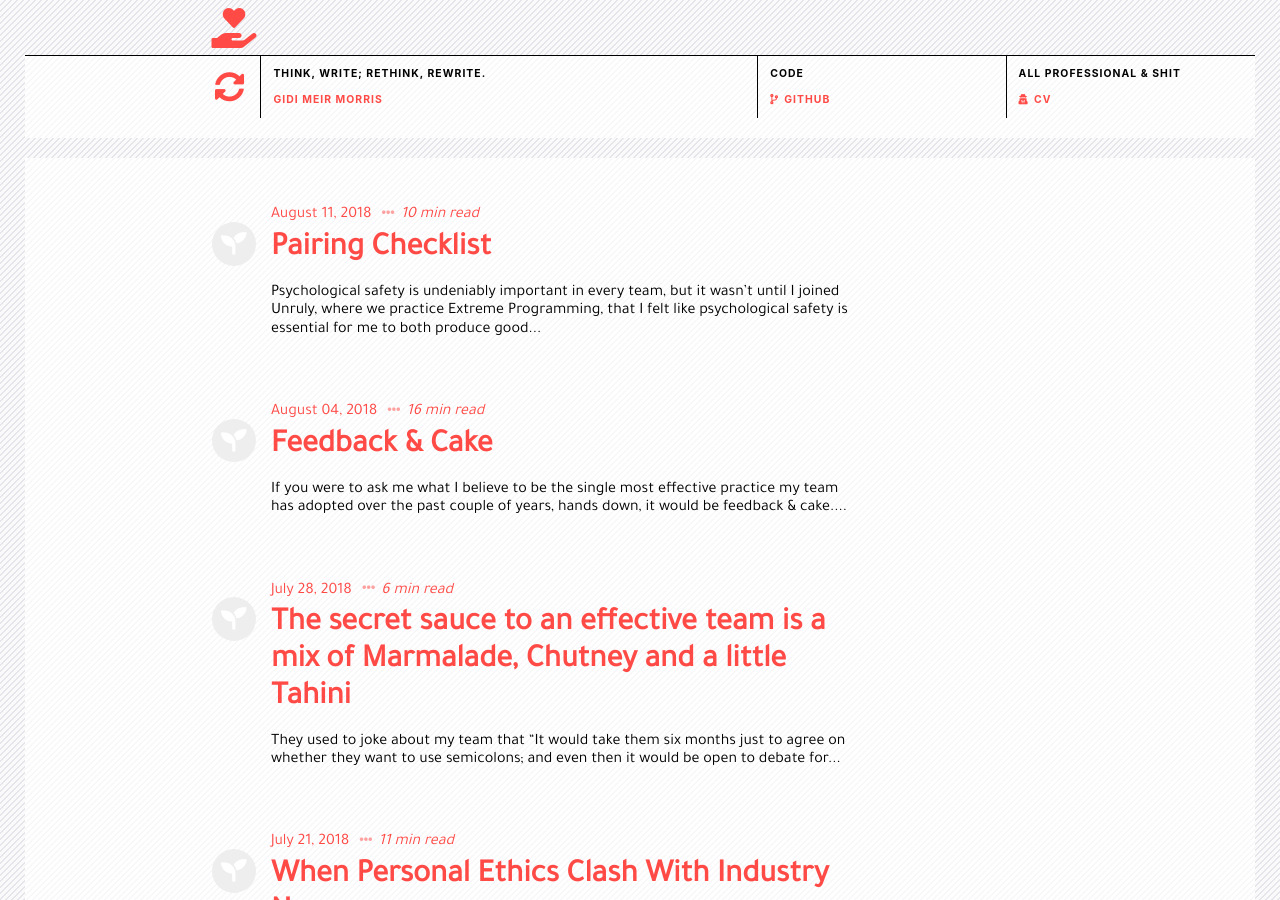
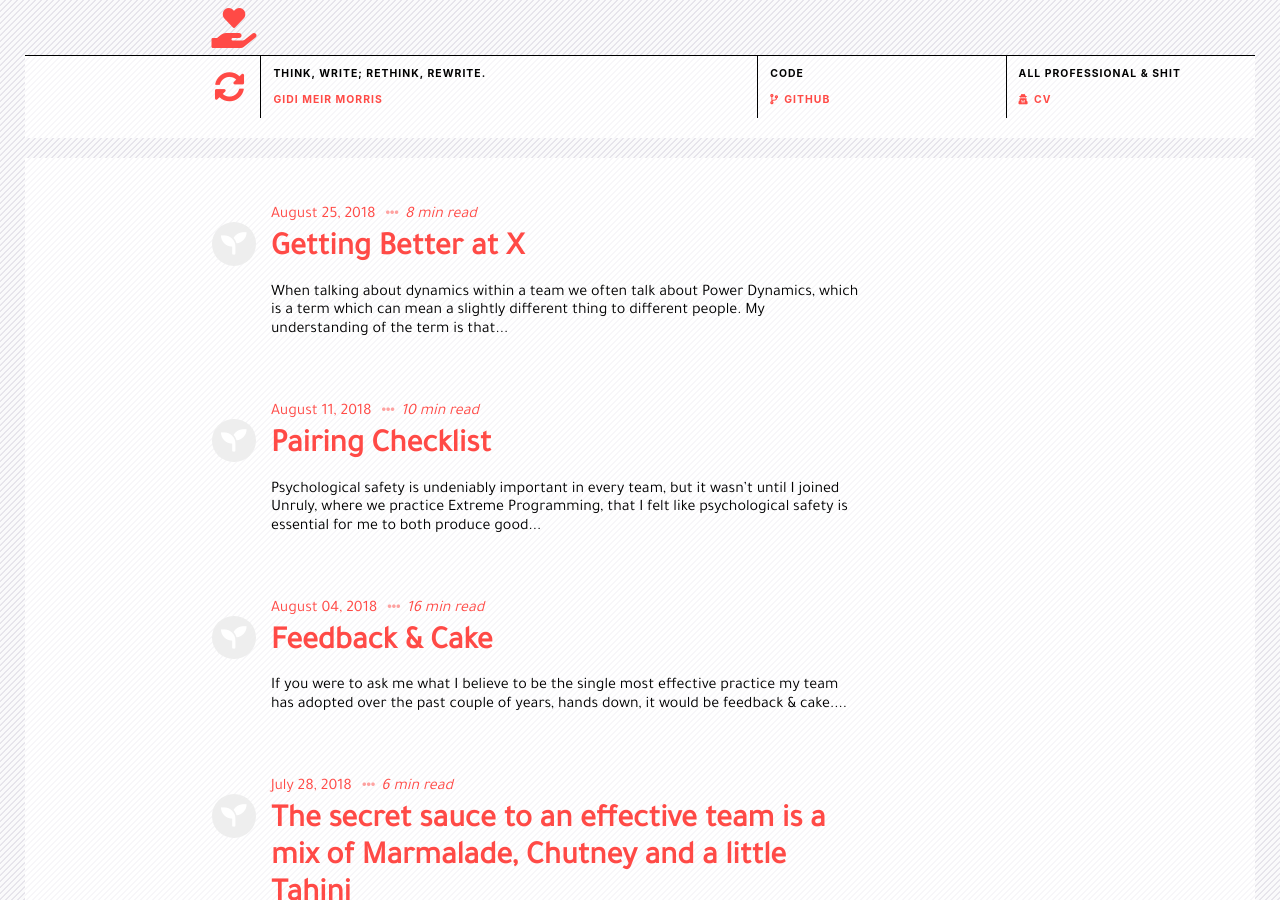
Before and after one commit to gmmorris/gmmorris.github.io, a Jekyll site: the page built from index.md, in a window 1280 px wide and 900 px high. Built offline with Jekyll 4.4.1, drawn with Linux system fonts in a browser that asks for light colours; nearby versions of some CDN libraries; some of the changed lines change nothing that is shown.

Commit message:
added getting better at post

```diff
--- a/_posts/2018-07-28-the-secret-sauce-to-an-effective-team.md
+++ b/_posts/2018-07-28-the-secret-sauce-to-an-effective-team.md
@@ -72,9 +72,9 @@ I'd like to delve into each one of these activities, and will be dedicating a bl
 
 1. [_Feedback & Cake_]({% post_url 2018-08-04-feedback-and-cake %}) A feedback cycle intended to give everyone an opportunity to give and receive feedback. And eat cake.
 2. [_Pairing checklist_]({% post_url 2018-08-11-pairing-checklist %}) A foundation for setting mutual expectations during a pair programming session
-3. _Occupy hand signals_ Improving team communication by introducing hand signals
-4. _Experiments as an entity_ When team members fear change, elevate experiments to story card level
-5. _Getting better at **X**_ A foundation for continuous improvement
+3. [_Getting better at **X**_]({ post_url 2018-08-26-getting-better-at }) A foundation for continuous improvement
+4. _Occupy hand signals_ Improving team communication by introducing hand signals
+5. _Experiments as an entity_ When team members fear change, elevate experiments to story card level
 6. _Pairing matrix_ Ensure a balanced opportunity for all team members to mentor and to be mentored
 7. _Weekly Dojos_ Reduce the fog around coding practices by including everyone in the conversation as part of an ubermob
 
--- /dev/null
+++ b/_posts/2018-08-26-getting-better-at.md
@@ -0,0 +1,146 @@
+---
+layout: post
+title:  "Getting Better at X"
+date: 2018-08-25 17:43:00 +0100
+tags: psychological safety, trust, continuous improvement, team building
+icon: seedling
+description: "Practical steps to we took to building psychological safety by reducing the Power Dynamic between newcomers and long standing team members"
+banner: banner-parliament
+banner-desc: "Ballads of the Bench and Bar"
+banner-img: "/assets/img/banners/parliament.png"
+banner-desc-link: "https://www.flickr.com/photos/britishlibrary/11283075654"
+---
+{::options parse_block_html="true" /}
+<section>When talking about dynamics within a team we often talk about **Power Dynamics**, which is a term which can mean a slightly different thing to different people. My understanding of the term is that it describes the way two or more individuals interact with each other between whom there exists a power discrepancy.
+
+There are many examples of these sorts of **Power Dynamics**, such as the interaction between highly experienced individuals and their newcomer colleagues, or those between individuals with academic degrees and those who are self taught.
+
+Today I'd like to focus on a particular activity my team has been conducteing which, I believe, has had a mitigating force on some of these dynamics, called **Getting Better at X**.
+</section>
+
+## Continuous Improvement
+<section>
+A _Getting Better at **X**_ session is a meeting involving all the members of the team, in which the team discusses how to get better at doing **X**.
+
+For example, in our _Getting Better at Pairing_ the team discussed how to get better at the daily activity of Pair Programming, a result of which was the creation of our [_Pairing checklist_]({% post_url 2018-08-11-pairing-checklist %}).
+
+This might sound like a simple enough idea, and I won't argue that there is anything particularly groundbreaking about this activity, but I feel it is worth presenting our method to these sessions as we have found it has produced good results for us.
+
+At its core, We do this in an effort of encouraging an environment of _continuously improving_, but I have also recognised a side benefit in relation to power dynamics which I will describe after presenting the method.
+</section>
+
+### Define what you consider to be good
+<section>
+Like any truly agile team, we live on an unhealthy<i class="fas fa-asterisk"></i> diet of post-it notes and sharpies. We begin the session by asking everyone to answer the simple question: **What does good X look like to you?**
+
+We take 15 minutes during which each team member scribbles down all the _properties_ of a successful and positive **X**.
+
+For example, in a _Getting Better at Pairing_ session, you might end up with a window of post-its like this:
+
+![](/assets/img/2018/08/getting-better-at-pairing-good.jpg)
+
+Being in London, the rain is of course compulsory, but what is not compulsory is for everyone to agree on what a good pairing session looks like. The idea is for everyone to express, from their point of view, what makes it good for them.
+
+For example, you can see that two team member disagree on what keyboard configuration would make a good pairing session for them, and that's absolutely fine.
+
+We use this list as a starting point.
+
+<sub><i class="fas fa-asterisk"></i> Unhealthy to the planet that is. In an attempt to mitigate this we've been experimenting with digital alternatives, though we have yet to find a single good alternative.</sub>
+</section>
+
+### Define what you consider to be bad
+<section>
+Next we repeat the process with a slight change, we now spend 15 minutes brainstorming on what properties make a bad **X**.
+
+If we go back to our _Getting Better at Pairing_ example, we might end up with a second window of post-its like this:
+
+![](/assets/img/2018/08/getting-better-at-pairing-bad.jpg)
+</section>
+
+### Discuss, Cull and Produce Working Agreements
+<section>
+At this point the team should be able to run through all of the points on the window.
+
+The process we have cultivated has worked more or less in the following manner:
+</section>
+
+#### Group
+<section>
+Group related post-its, be they good or bad, so that each group represents a topic, such as _Keyboard Switching_ or _How we teach as part of a pair_. It is perfectly valid for a post-it to remain on it's own if it represents a valid concern on its own.
+
+The grouping helps reduce repeated conversations as you run through the list and focus the discussion.
+</section>
+
+#### Discuss
+<section>
+Discuss the post-its, group by group, allowing each person who wishes to express why they agree or disagree with the notion that the behaviour on the post-it makes an **X** good or bad.
+
+As the team converges on a list of behaviours which they feel encourage good, or bad, **X**, we try to produce a corresponding list of **Working Agreements** which will encourage, or discourage, the team of exhibiting these behaviours where appropriate.
+
+For example, on our _Getting Better at Pairing_ session we all agreed **messy desks** make it harder to enjoy a good pairing session, so we defined a working agreement to clean up the desk prior to every session. Has it worked 100% of the time? No, but it has defined a social contract which has made it easier to enforce the desired behaviour.
+</section>
+
+#### Cull
+<section>
+If the team fails to agree on the validty of a post-it, feel free to cull it.
+
+One possible situation you may encounter is where the team identifies multiple behaviours to be subjectively valid, depending on the context.
+
+We encountered such a situation in our _Getting Better at Pairing_ session. In our case, it was the choice between _pairing on a single keyboard_, where developers swap seats every set period of time, and that of _a multiple keyboard setup_ where each developer has their own. The team felt both approaches were appropriate depending on the pair invovled.
+
+In such a situation you can set a _working agreement_ where by each pair discusses the method they would prefer to use prior to each pairing session.
+
+**One Thing to Keep in Mind**
+
+When holding the discussion there is a danger of a minority's preferences being trampled by the majority and their concerns being culled.
+
+The success of such sessions is predicated on the team already enjoying a good level of trust and respect, and I would generally recommend attempting such sessions only after the socialisation of higher impact activities such as [_Feedback & Cake_]({% post_url 2018-08-04-feedback-and-cake %}).
+
+That said, it is important to remember that no single activity creates _Psychological Safety_ and _Trust_. Rather it is the accumulative result of a variety of activities, such as those I have described over the past few blog posts. The nice part is that even though there's a co-dependance between these activities, the introduction of each new activity enhances the effects of the activities you have already introduced. The first few will be hard, the following activities will get easier, better and will allow you to reiterate on recurring activities more effectively.
+</section>
+
+#### Actions
+<section>
+Once you have finished running through your post-its you should have a list of **Working Agreements** which the team has converged on.
+
+I would recommend assigning actions to team members whose responsibility it will be to make sure these working agreements are acted upon.
+
+In my team we only assign working agreements to individuals if a task is needed in order to facilitate the adoption of the agreement by the team.
+
+All other working agreements are co-owned by the team and we hold regular sessions where the team ensures it is in fact following through on its working agreements. That said, I _would_ recommend
+assigning a specific individual the task of scheduling this recurring session (otherwise it is unlikely to actually happen).
+
+For example, we came out of our session, with the following Actions:
+1. One person volunteered to collate all the things we agreed to discuss prior to pairing sessions into a single [_Pairing checklist_]({% post_url 2018-08-11-pairing-checklist %}).
+2. Another person volunteered to purchase a _mini whiteboard_ for each pairing desk, which we all agreed would help us run better pairing sessions in case of ad hoc design discussions or teaching.
+3. Another person volunteered to research a topic around which we failed to settle on a _Working Agreement_ and schedule a followup session on it.
+</section>
+
+## The Side Benefit
+<section>
+On the face of it, this method is nothing more than an attempt to socialise the idea that the team should continuously question its practices and improve at executing them, but I have also identified a slightly nuanced benefit.
+
+As I mentioned at the start of this post, I think a lot about how different power dynamics are at play in my team. One such dynamic which has been a concern to us is the discrepancy in power between long standing members of the team and newcomers who have recently joined.
+
+This isn't the same as the power dynamic between experienced individuals and their less experienced colleagues. This dynamic might exist just the same between two equally experienced individuals. In this dynamic what I'm referring to is the powerful idea of **"We have always worked this way."**
+
+This fallacious idea often entrenches teams into ways of working which have not only ceased to work due to changes in circumstance or context, but whose original rationale has gone long forgotten.
+
+By continuously asking _how do we want to work?_ and _why do we want to work this way?_ we mitigate the effects of this power dynamic by giving new voices equal footing in prescribing the team's working agreements and practices.
+</section>
+
+## What Can We Be Better At?
+<section>
+Everything.
+
+In my team we've focused on our day to day practices, running _Getting Better At_ sessions on:
+1. Pairing
+2. Stand-Ups
+3. Experimentation
+4. Feedback
+5. Green Cards (Our version of technically focused stories)
+
+In fact, next week we plan on running a session on _mobbing_ as several team mates have expressed that they feel we aren't being as effective as we could be at conducting Mob Programming sessions.
+
+I hope we never stop questioning our practices, as we can always be better and more so, because what works for the team today might not work for the team tomorrow.
+</section>
```
Also changed, not shown: assets/img/2018/08/getting-better-at-pairing-bad.jpg (added), assets/img/2018/08/getting-better-at-pairing-good.jpg (added).
